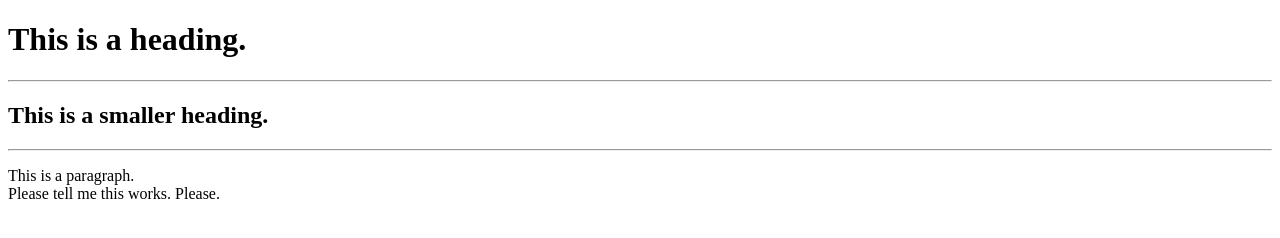
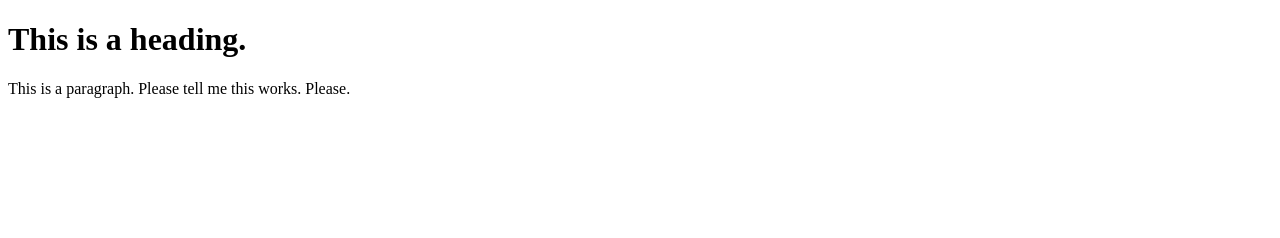
Before and after one commit to zainmannan/INST377, a plain HTML site: page index.html in a window 1280 px wide. Drawn offline with Linux system fonts and the light colour scheme.

Commit message:
Revert "Update index.html"
This reverts commit 510b5987de73005a06429358533448a77ae745d6.

```diff
--- a/index.html
+++ b/index.html
@@ -4,13 +4,8 @@
     <h1>
         This is a heading.
     </h1>
-    <hr>
-    <h2>
-        This is a smaller heading.
-    </h2>
-    <hr>
     <p>
-        This is a paragraph.<br>Please tell me this works. Please.
+        This is a paragraph. Please tell me this works. Please.
     </p>
 </body>
 </html>
```
